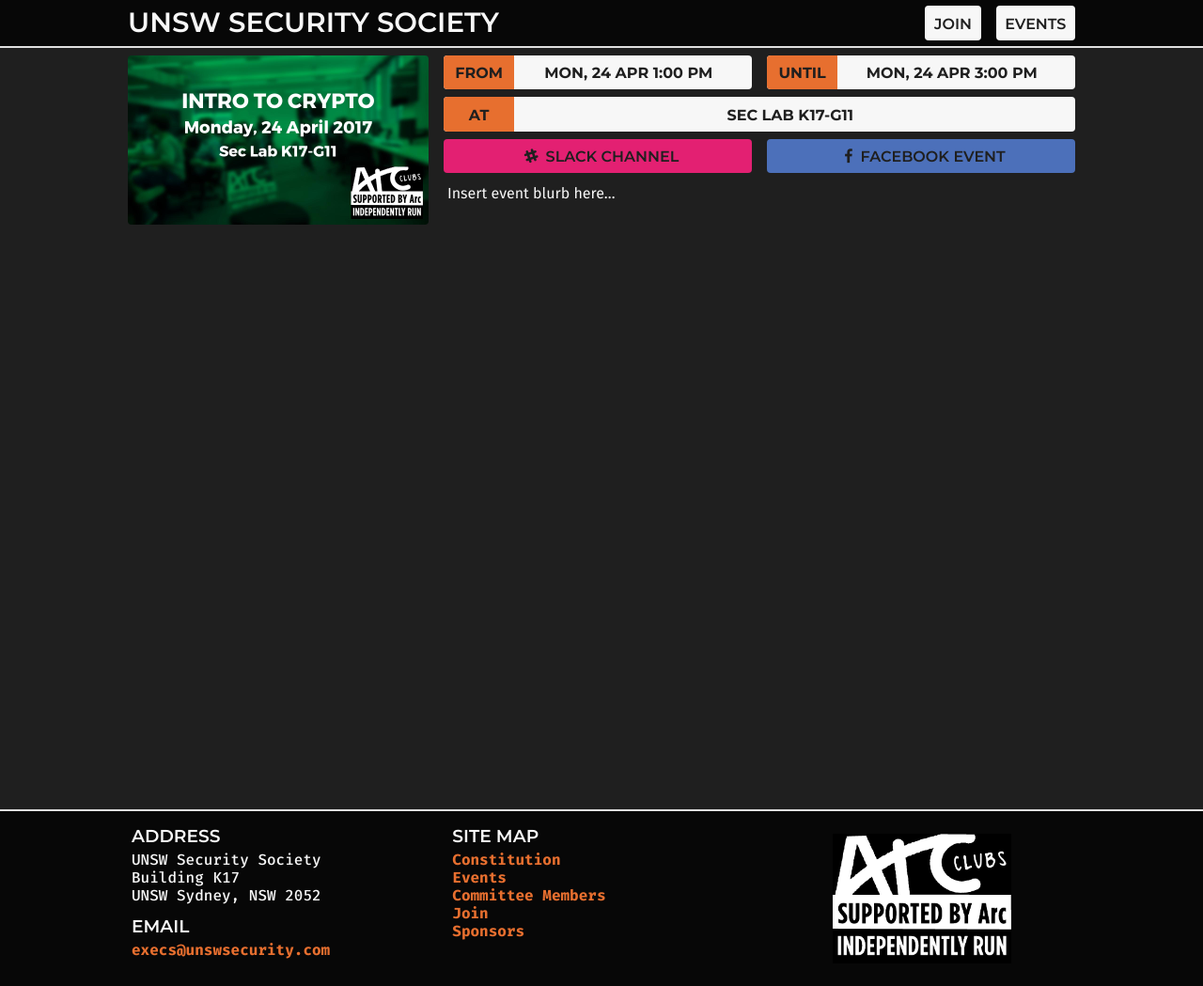
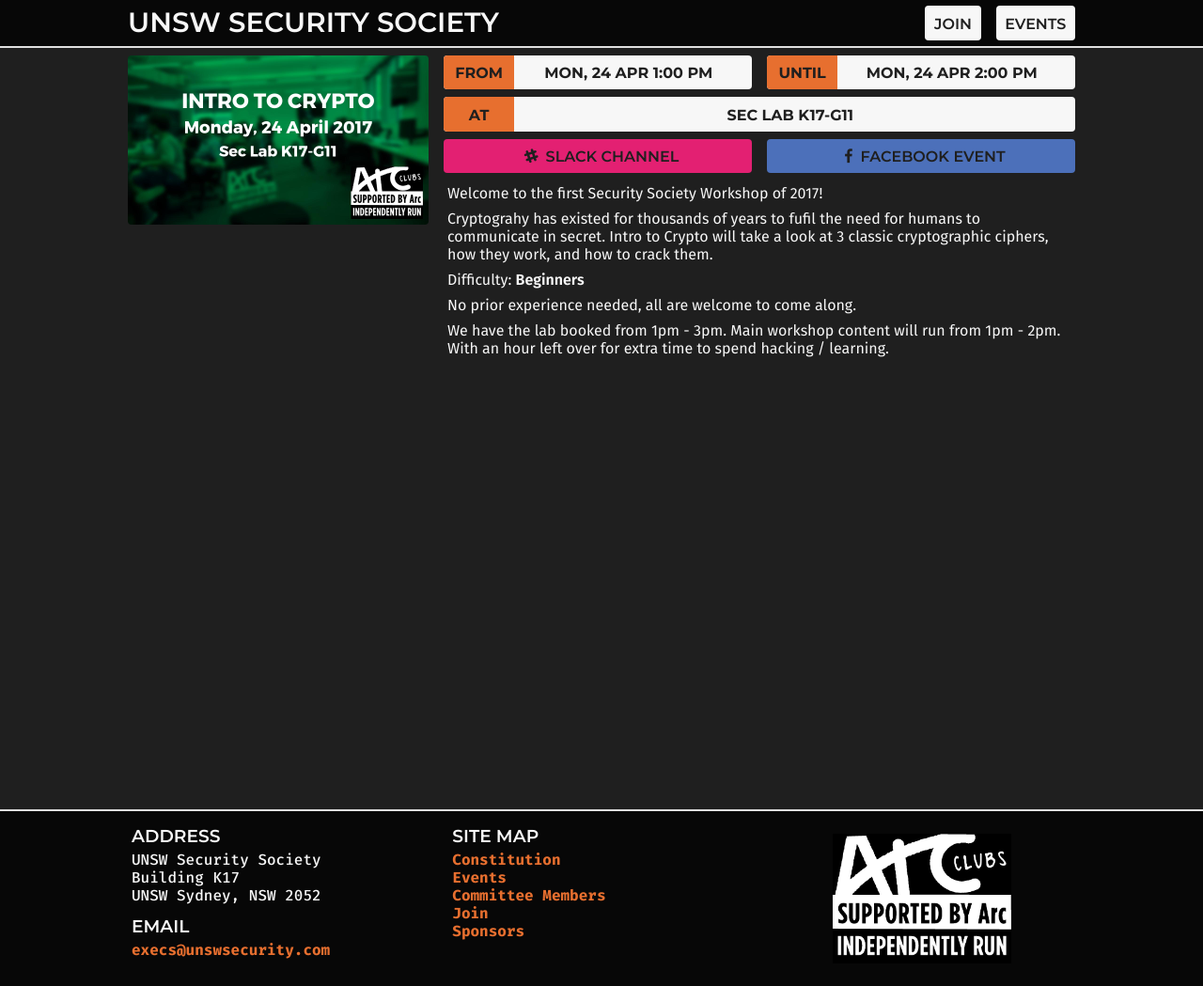
Before and after one commit to andrewjbennett/unswsecurity.com, a Jekyll site: the page built from _events/17s1-w08-intro-to-crypto.md, in a window 1280 px wide. Shown: the whole page at 94% size. Built offline with Jekyll 4.4.1, drawn with Linux system fonts in a browser that asks for light colours.

Commit message:
Added intro to crypto event

```diff
--- a/_events/17s1-w08-intro-to-crypto.md
+++ b/_events/17s1-w08-intro-to-crypto.md
@@ -1,13 +1,23 @@
 ---
 title: Intro to Crypto
 start: 2017-04-24T13:00
-end: 2017-04-24T15:00
+end: 2017-04-24T14:00
 location: Sec Lab K17-G11
 slack: workshops
 type: workshop
 facebook: http://facebook.com/balh
 image: assets/events/2017-04-24-intro-to-crypto.jpg
-hidden: true
 ---
 
-Insert event blurb here...
+Welcome to the first Security Society Workshop of 2017!
+
+Cryptograhy has existed for thousands of years to fufil the need for humans to
+communicate in secret. Intro to Crypto will take a look at 3 classic
+cryptographic ciphers, how they work, and how to crack them.
+
+Difficulty: **Beginners**
+
+No prior experience needed, all are welcome to come along.
+
+We have the lab booked from 1pm - 3pm. Main workshop content will run from 1pm -
+2pm. With an hour left over for extra time to spend hacking / learning.
```
